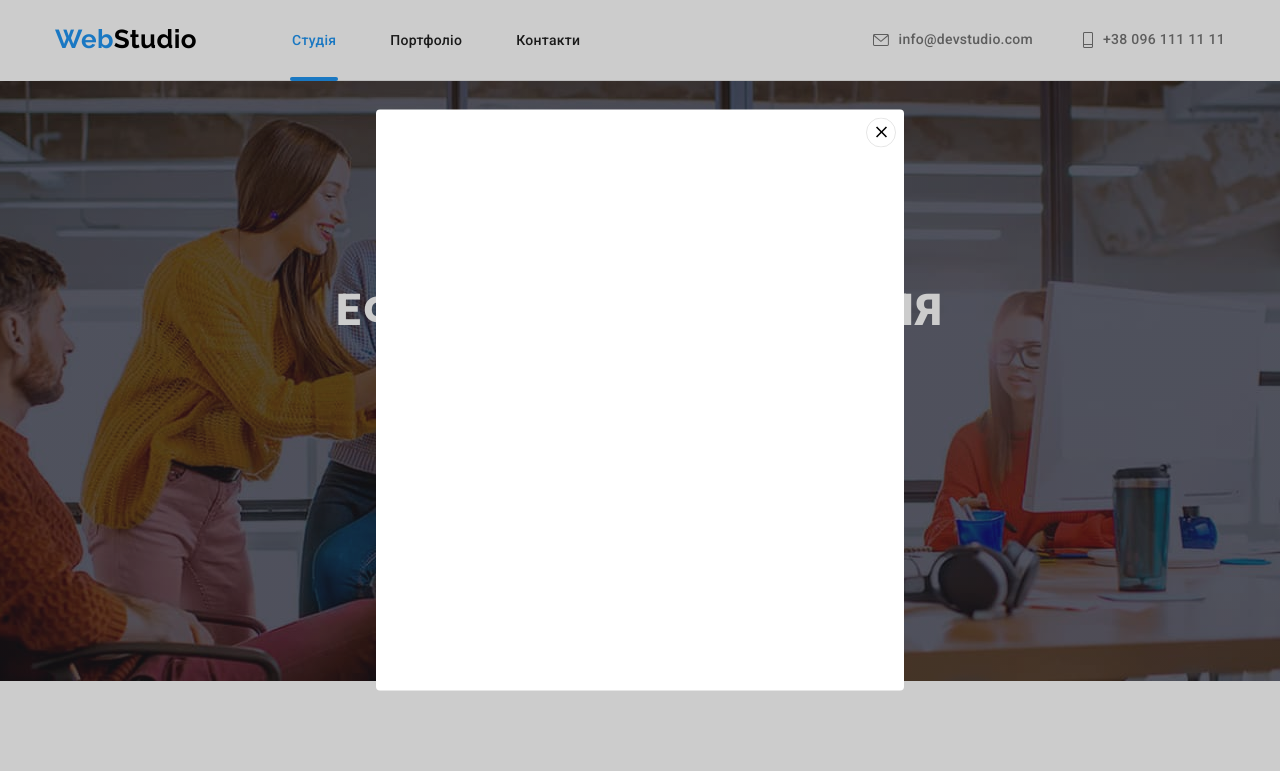
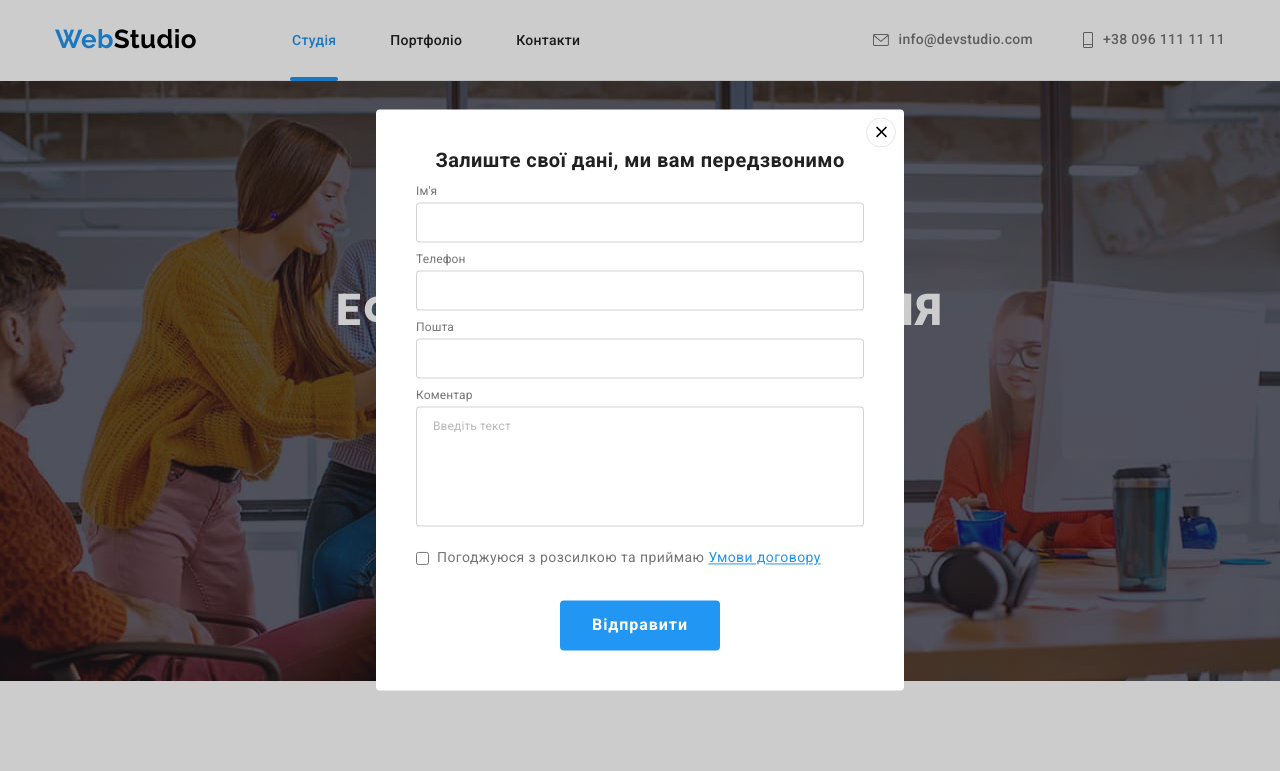
Before and after one commit to Dima-Davidenko/goit-markup-hw-06, a plain HTML site: page index.html in a window 1280 px wide. Both pictures are taken after a click on the button "Замовити послугу". Shown: the top 771 px of the page. Drawn offline with nearby package versions, Linux system fonts and the light colour scheme.

Commit message:
Add form in modal window

```diff
--- a/css/styles.css
+++ b/css/styles.css
@@ -569,7 +569,6 @@
   color: var(--sec-text-clr);
 }
 .footer .wrapper.subscribe .input-email {
-  display: block;
   height: 50px;
   width: 358px;
   padding-left: 16px;
@@ -583,7 +582,6 @@
   color: rgba(255, 255, 255, 0.6);
 }
 .footer .wrapper.subscribe .button.primary {
-  display: block;
   min-width: 200px;
   font-weight: 700;
   line-height: 50px;
@@ -731,6 +729,7 @@
   transform: translate(-50%, -50%);
   width: 528px;
   min-height: 581px;
+  padding: 40px;
   border-radius: 4px;
   background-color: var(--primary-bkg-clr);
 }
@@ -745,3 +744,81 @@
   transform: translate(-8px, 8px);
   cursor: pointer;
 }
+.backdrop .modal .form-customer {
+}
+.backdrop .modal .form-customer .title {
+  margin-top: 0;
+  margin-bottom: 12px;
+  font-weight: 700;
+  font-size: 20px;
+  line-height: 1.15;
+  text-align: center;
+
+  color: var(--title-text-clr);
+}
+.backdrop .modal .form-customer .form-field {
+  display: flex;
+  flex-direction: column;
+  margin: 0;
+}
+.backdrop .modal .form-customer .form-field .form-label {
+  padding: 0;
+  margin-top: 0;
+  margin-bottom: 4px;
+  font-size: 12px;
+  line-height: 1.17;
+  letter-spacing: 0.01em;
+
+  color: var(--primary-text-clr);
+}
+.backdrop .modal .form-customer .form-field input {
+  padding: 11px 12px;
+  margin-top: 0;
+  margin-bottom: 10px;
+  height: 40px;
+  border: 1px solid rgba(33, 33, 33, 0.2);
+  border-radius: 4px;
+}
+.backdrop .modal .form-customer .form-field input[type='checkbox'] {
+  margin: 0 8px 0 0;
+  height: 24px;
+}
+.backdrop .modal .form-customer .form-field textarea {
+  padding: 12px 16px;
+  margin-top: 0;
+  margin-bottom: 20px;
+  height: 120px;
+  resize: none;
+  border: 1px solid rgba(33, 33, 33, 0.2);
+  border-radius: 4px;
+}
+/* !!!Don't work text styles for placeholder Ask why!!! */
+.backdrop .modal .form-customer .form-field textarea::placeholder {
+  font-family: 'Roboto';
+  font-style: normal;
+  font-weight: 400;
+  font-size: 12px;
+  line-height: 14px;
+  letter-spacing: 0.01em;
+  color: rgba(117, 117, 117, 0.5);
+}
+.backdrop .modal .form-customer .form-field.policy {
+  flex-direction: row;
+  margin-bottom: 30px;
+}
+.backdrop .modal .form-customer .form-field.policy .link {
+  margin-left: 0.25rem;
+  text-decoration: underline;
+  color: var(--primary-accent-clr);
+}
+.backdrop .modal .form-customer .button.primary {
+  display: block;
+  margin: 0 auto;
+  height: 50px;
+  padding: 0px 32px;
+
+  font-weight: 700;
+  font-size: var(--primary-fnt-size);
+  line-height: 1.88;
+  letter-spacing: 0.06em;
+}
--- a/index.html
+++ b/index.html
@@ -450,6 +450,37 @@
             <use href="./images/icons.svg#icon-close"></use>
           </svg>
         </button>
+        <form class="form-customer" name="form-customer">
+          <h2 class="title">Залиште свої дані, ми вам передзвонимо</h2>
+
+          <div class="form-field">
+            <label for="modal-name" class="form-label">Ім'я</label>
+            <input type="text" name="user-name" id="modal-name" />
+          </div>
+
+          <div class="form-field">
+            <label for="modal-phone" class="form-label">Телефон</label>
+            <input type="tel" name="user-phone" id="modal-phone" />
+          </div>
+
+          <div class="form-field">
+            <label for="modal-email" class="form-label">Пошта</label>
+            <input type="text" name="user-email" id="modal-email" />
+          </div>
+
+          <div class="form-field">
+            <label for="modal-comment" class="form-label">Коментар</label>
+            <textarea name="comment" id="modal-comment" rows="10" placeholder="Введіть текст"></textarea>
+          </div>
+
+          <div class="form-field policy">
+            <input type="checkbox" name="policy" id="policy" value="agree" />
+            <label for="policy" >Погоджуюся з розсилкою та приймаю</label>
+            <a class="link" href="">Умови договору</a>
+          </label>
+        </div>
+          <button class="button primary" type="submit">Відправити</button>
+        </form>
       </div>
     </div>
     <script src="./js/modal.js"></script>
```
